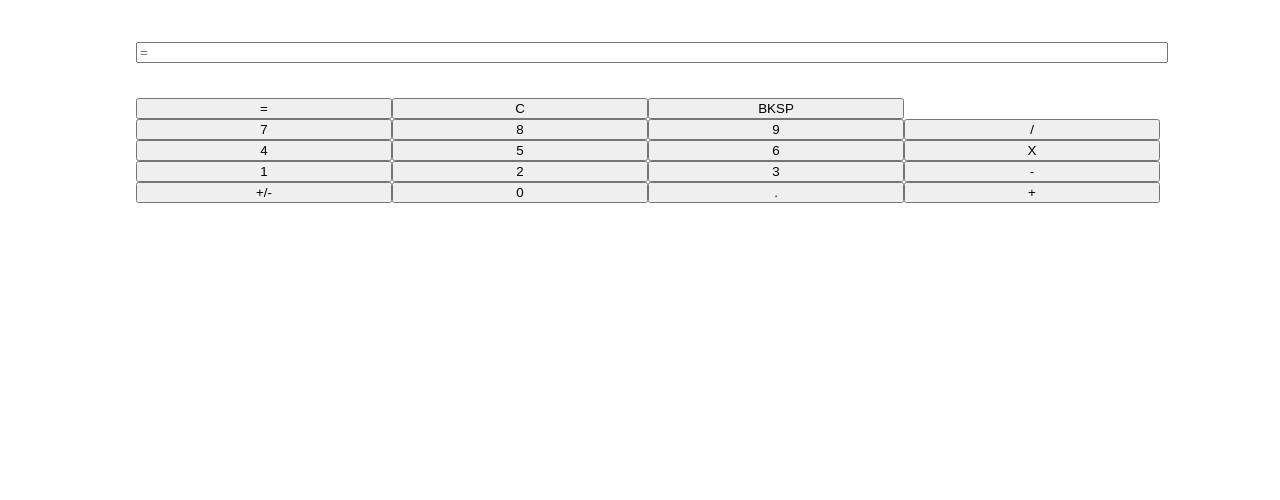
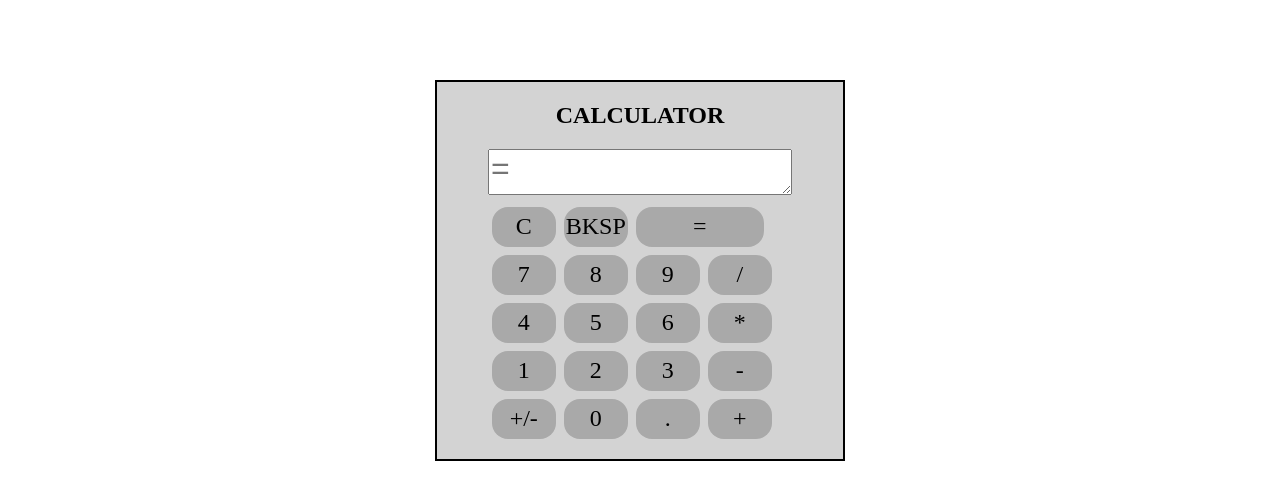
Before and after one commit to D-Loot/Portfolio, a plain HTML site: page calculator/index.html in a window 1280 px wide. Drawn offline with Linux system fonts and the light colour scheme.

Commit message:
Updated the calculator website and added functionality to the calculator

```diff
--- /dev/null
+++ b/calculator/assets/css/style.css
@@ -0,0 +1,51 @@
+
+title {
+    display: none;
+}
+
+body {
+    text-align: -webkit-center;
+}
+
+section {
+    /* display: flex; */
+    flex-direction: column;
+    /* justify-self: center; */
+    width: fit-content;
+    background-color: lightgrey;
+    border: solid 2px;
+    margin-top: 10vh;
+    padding-bottom: 1rem;
+}
+
+div {
+    display: flex;
+    flex-direction: row;
+    width:75%
+    /* display: grid;
+    grid-template-columns: 1fr 1fr 1fr 1fr;
+    grid-template-rows: 1fr; */
+    /* position:relative; */
+}
+.text-input{
+    max-width: fit-content;
+    height: 5vh;
+    font-size: 2rem;
+    margin-bottom: 0.5rem;
+}
+
+.button {
+    display: flex;
+    flex-wrap: wrap;
+    height: 5vh;
+    width: 4rem;
+    align-content: center;
+    justify-content: center;
+    background-color: darkgrey;
+    border-radius: 1rem;
+    margin: 0.25rem;
+    font-size: 1.5rem;
+}
+ #equals{
+     width:8rem;
+ }
--- /dev/null
+++ b/calculator/assets/js/script.js
@@ -0,0 +1,32 @@
+let tempEquation = "";
+let pastEquation = "";
+let value = 0
+
+
+document.querySelectorAll(".button").forEach(buttons => buttons.addEventListener("click", () => {
+
+  let contents = event.target.innerText;
+  console.log(contents)
+  switch(contents){
+    case "C":
+      tempEquation = "";
+      break;
+    case "BKSP":
+      tempEquation = pastEquation
+      // TODO - reset the currnt equation to the previous equation
+      break;
+    case "+/-":
+      tempEquation = `${tempEquation} *-1`
+      break;
+    case "=":
+      tempEquation = eval(tempEquation)
+      pastEquation = tempEquation;
+      break;
+    default:
+      tempEquation = tempEquation + event.target.innerText;
+      break;
+  }
+  document.querySelector(".text-input").innerText = tempEquation
+  console.log(tempEquation);
+}
+))
--- a/calculator/assets/style.css
+++ /dev/null
@@ -1,30 +0,0 @@
-*{
-    display: inline-block;
-}
-
-title {
-    display: none;
-}
-
-section {
-    display: flex;
-    flex-direction: column;
-    justify-content: space-evenly;
-    justify-self: center;
-    width: 80vw;
-    margin: 0px 10vw 0vw;
-}
-
-div {
-    display: grid;
-    grid-template-columns: 1fr 1fr 1fr 1fr;
-    grid-template-rows: 1fr;
-}
-p{
-    width: 80vw;
-    height: 5vh;
-}
-
-input {
-    width: 100%;
-}
--- a/calculator/index.html
+++ b/calculator/index.html
@@ -5,47 +5,54 @@
     <meta http-equiv="X-UA-Compatible" content="IE=edge">
     <meta name="viewport" content="width=device-width, initial-scale=1.0">
     <title>Calculator</title>
-    <link rel="stylesheet" href="./assets/style.css">
+    <link rel="stylesheet" href="./assets/css/style.css">
 </head>
 <body>
     <section>
-        <p>
-            <input class="text-input" id="username" type="text" placeholder="=" />
-        </p>
+        <h1>CALCULATOR</h1>
+        <div id="resultsText">
+            <textarea
+            readonly
+            id="displayArea"
+            placeholder="="
+            class="text-input"
+            width=20px
+          ></textarea>
+        </div>
         <div>
-            <button>=</button>
-            <button>C</button>
-            <button>BKSP</button>
+            <p class="button" id="Clear">C</p>
+            <p class="button" id="backspace">BKSP</p>
+            <p class="button" id="equals">=</p>
         </div>
 
         <div>
-            <button>7</button>
-            <button>8</button>
-            <button>9</button>
-            <button>/</button>
+            <p class="button" id="7">7</p>
+            <p class="button" id="8">8</p>
+            <p class="button" id="9">9</p>
+            <p class="button" id="/">/</p>
         </div>
 
         <div>
-            <button>4</button>
-            <button>5</button>
-            <button>6</button>
-            <button>X</button>
+            <p class="button" id="4">4</p>
+            <p class="button" is="5">5</p>
+            <p class="button" id="6">6</p>
+            <p class="button" id="*">*</p>
         </div>
 
         <div>
-            <button>1</button>
-            <button>2</button>
-            <button>3</button>
-            <button>-</button>
+            <p class="button" id="1">1</p>
+            <p class="button" id="2">2</p>
+            <p class="button" id="3">3</p>
+            <p class="button" id="-">-</p>
         </div>
 
         <div>
-            <button>+/-</button>
-            <button>0</button>
-            <button>.</button>
-            <button>+</button>
+            <p class="button" id="+/-">+/-</p>
+            <p class="button" id="0">0</p>
+            <p class="button" id=".">.</p>
+            <p class="button" id="+">+</p>
         </div>
     </section>
-
+<script src="./assets/js/script.js"></script>
 </body>
 </html>
```
Also changed, not shown: assets/images/Calculator - old.PNG (added), assets/images/Calculator.PNG.
